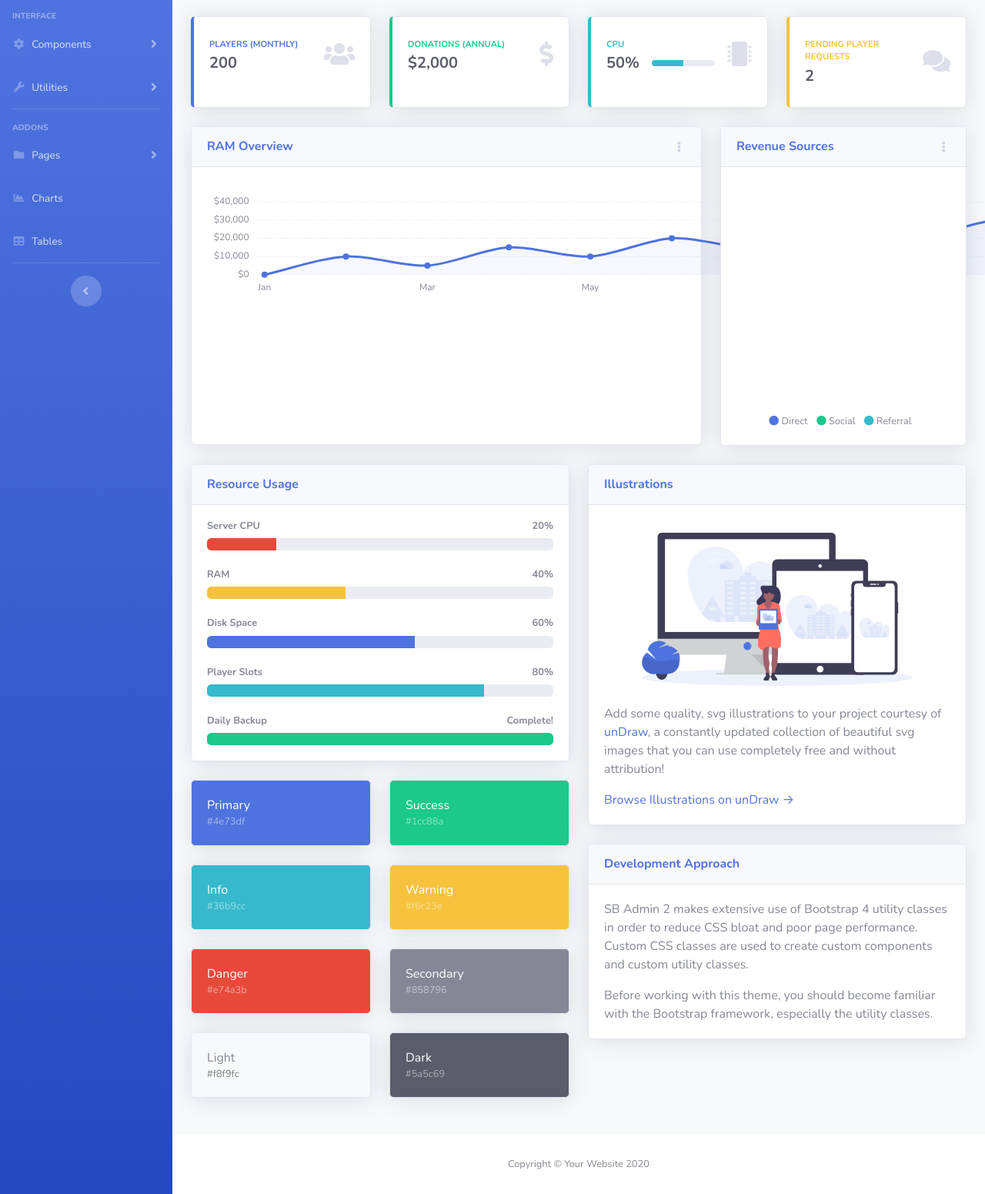
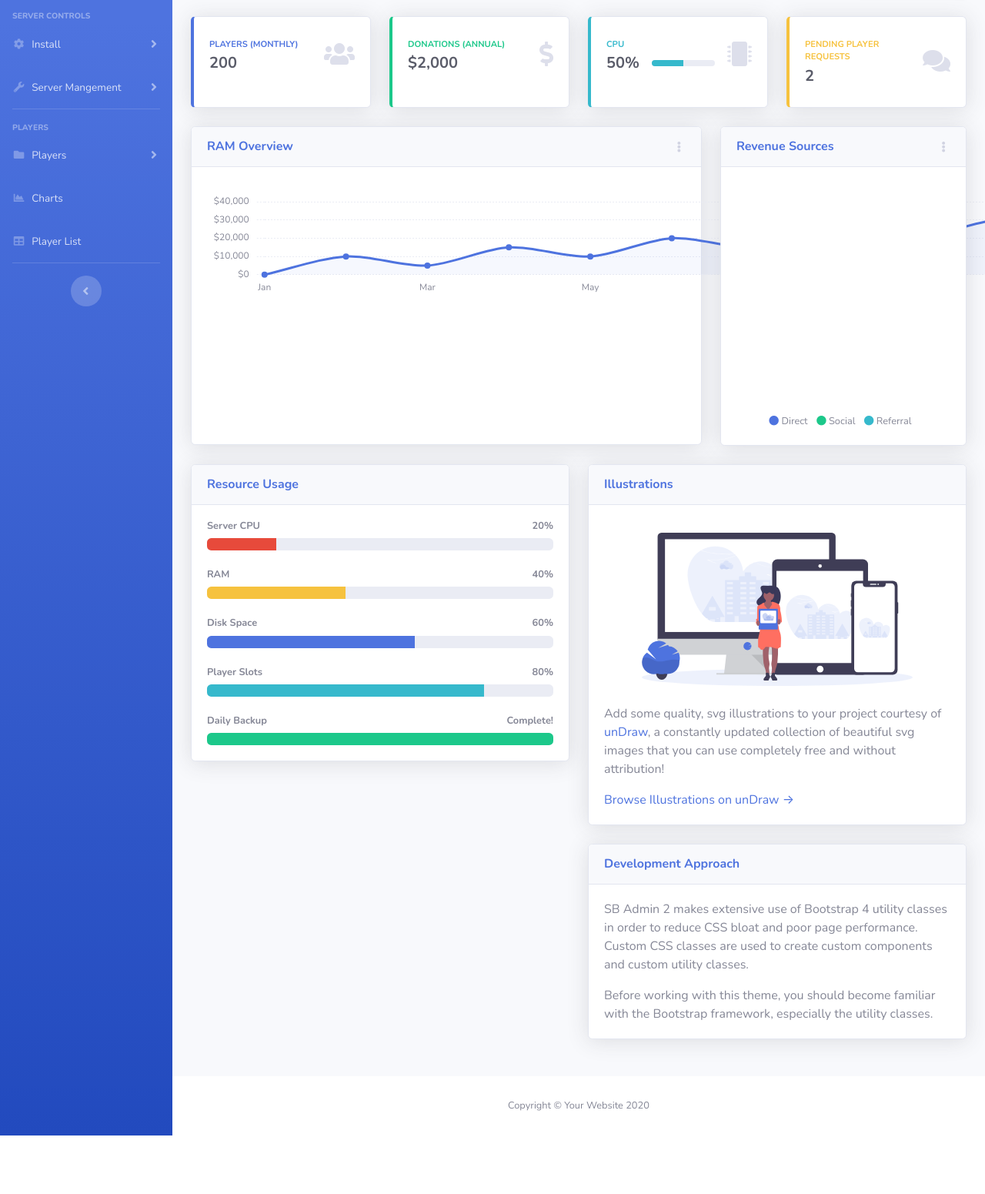
Before and after one commit to LDWme/Craft-Panel, a website with bundled scripts: page index.html in a window 1280 px wide. Shown: the part 131-1682 px from the top of the page at 77% size. After the commit the page ends 1606 px from the top, so only its background shows below. Built offline with nearby package versions, Linux system fonts and the light colour scheme.

Commit message:
Nav & template defaults
Corrected the Nav bar and removed some of the template examples.

```diff
--- a/index.html
+++ b/index.html
@@ -51,20 +51,20 @@
 
       <!-- Heading -->
       <div class="sidebar-heading">
-        Interface
+        Server Controls
       </div>
 
       <!-- Nav Item - Pages Collapse Menu -->
       <li class="nav-item">
         <a class="nav-link collapsed" href="#" data-toggle="collapse" data-target="#collapseTwo" aria-expanded="true" aria-controls="collapseTwo">
           <i class="fas fa-fw fa-cog"></i>
-          <span>Components</span>
+          <span>Install</span>
         </a>
         <div id="collapseTwo" class="collapse" aria-labelledby="headingTwo" data-parent="#accordionSidebar">
           <div class="bg-white py-2 collapse-inner rounded">
-            <h6 class="collapse-header">Custom Components:</h6>
-            <a class="collapse-item" href="buttons.html">Buttons</a>
-            <a class="collapse-item" href="cards.html">Cards</a>
+            <h6 class="collapse-header">Install plugins and mods:</h6>
+            <a class="collapse-item" href="buttons.html">Bukkit Plugins</a>
+            <a class="collapse-item" href="cards.html">Forge Mods</a>
           </div>
         </div>
       </li>
@@ -73,15 +73,14 @@
       <li class="nav-item">
         <a class="nav-link collapsed" href="#" data-toggle="collapse" data-target="#collapseUtilities" aria-expanded="true" aria-controls="collapseUtilities">
           <i class="fas fa-fw fa-wrench"></i>
-          <span>Utilities</span>
+          <span>Server Mangement</span>
         </a>
         <div id="collapseUtilities" class="collapse" aria-labelledby="headingUtilities" data-parent="#accordionSidebar">
           <div class="bg-white py-2 collapse-inner rounded">
-            <h6 class="collapse-header">Custom Utilities:</h6>
-            <a class="collapse-item" href="utilities-color.html">Colors</a>
-            <a class="collapse-item" href="utilities-border.html">Borders</a>
-            <a class="collapse-item" href="utilities-animation.html">Animations</a>
-            <a class="collapse-item" href="utilities-other.html">Other</a>
+            <h6 class="collapse-header">Server Mangement:</h6>
+            <a class="collapse-item" href="utilities-color.html">Files</a>
+            <a class="collapse-item" href="utilities-border.html">Scheduled Tasks</a>
+            <a class="collapse-item" href="utilities-animation.html">Permissions</a>
           </div>
         </div>
       </li>
@@ -91,25 +90,25 @@
 
       <!-- Heading -->
       <div class="sidebar-heading">
-        Addons
+        Players
       </div>
 
       <!-- Nav Item - Pages Collapse Menu -->
       <li class="nav-item">
         <a class="nav-link collapsed" href="#" data-toggle="collapse" data-target="#collapsePages" aria-expanded="true" aria-controls="collapsePages">
           <i class="fas fa-fw fa-folder"></i>
-          <span>Pages</span>
+          <span>Players</span>
         </a>
         <div id="collapsePages" class="collapse" aria-labelledby="headingPages" data-parent="#accordionSidebar">
           <div class="bg-white py-2 collapse-inner rounded">
-            <h6 class="collapse-header">Login Screens:</h6>
-            <a class="collapse-item" href="login.html">Login</a>
-            <a class="collapse-item" href="register.html">Register</a>
-            <a class="collapse-item" href="forgot-password.html">Forgot Password</a>
+            <h6 class="collapse-header">Moderator Actions:</h6>
+            <a class="collapse-item" href="login.html">Mutes</a>
+            <a class="collapse-item" href="register.html">Kicks</a>
+            <a class="collapse-item" href="forgot-password.html">Bans</a>
             <div class="collapse-divider"></div>
-            <h6 class="collapse-header">Other Pages:</h6>
-            <a class="collapse-item" href="404.html">404 Page</a>
-            <a class="collapse-item" href="blank.html">Blank Page</a>
+            <h6 class="collapse-header">Logs:</h6>
+            <a class="collapse-item" href="404.html">Moderation Log</a>
+            <a class="collapse-item" href="blank.html">Server Log</a>
           </div>
         </div>
       </li>
@@ -125,7 +124,7 @@
       <li class="nav-item">
         <a class="nav-link" href="tables.html">
           <i class="fas fa-fw fa-table"></i>
-          <span>Tables</span></a>
+          <span>Player List</span></a>
       </li>
 
       <!-- Divider -->
@@ -525,74 +524,6 @@
                 </div>
               </div>
 
-              <!-- Color System -->
-              <div class="row">
-                <div class="col-lg-6 mb-4">
-                  <div class="card bg-primary text-white shadow">
-                    <div class="card-body">
-                      Primary
-                      <div class="text-white-50 small">#4e73df</div>
-                    </div>
-                  </div>
-                </div>
-                <div class="col-lg-6 mb-4">
-                  <div class="card bg-success text-white shadow">
-                    <div class="card-body">
-                      Success
-                      <div class="text-white-50 small">#1cc88a</div>
-                    </div>
-                  </div>
-                </div>
-                <div class="col-lg-6 mb-4">
-                  <div class="card bg-info text-white shadow">
-                    <div class="card-body">
-                      Info
-                      <div class="text-white-50 small">#36b9cc</div>
-                    </div>
-                  </div>
-                </div>
-                <div class="col-lg-6 mb-4">
-                  <div class="card bg-warning text-white shadow">
-                    <div class="card-body">
-                      Warning
-                      <div class="text-white-50 small">#f6c23e</div>
-                    </div>
-                  </div>
-                </div>
-                <div class="col-lg-6 mb-4">
-                  <div class="card bg-danger text-white shadow">
-                    <div class="card-body">
-                      Danger
-                      <div class="text-white-50 small">#e74a3b</div>
-                    </div>
-                  </div>
-                </div>
-                <div class="col-lg-6 mb-4">
-                  <div class="card bg-secondary text-white shadow">
-                    <div class="card-body">
-                      Secondary
-                      <div class="text-white-50 small">#858796</div>
-                    </div>
-                  </div>
-                </div>
-                <div class="col-lg-6 mb-4">
-                  <div class="card bg-light text-black shadow">
-                    <div class="card-body">
-                      Light
-                      <div class="text-black-50 small">#f8f9fc</div>
-                    </div>
-                  </div>
-              </div>
-              <div class="col-lg-6 mb-4">
-                <div class="card bg-dark text-white shadow">
-                  <div class="card-body">
-                      Dark
-                      <div class="text-white-50 small">#5a5c69</div>
-                  </div>
-                </div>
-              </div>
-            </div>
-
             </div>
 
             <div class="col-lg-6 mb-4">
```
